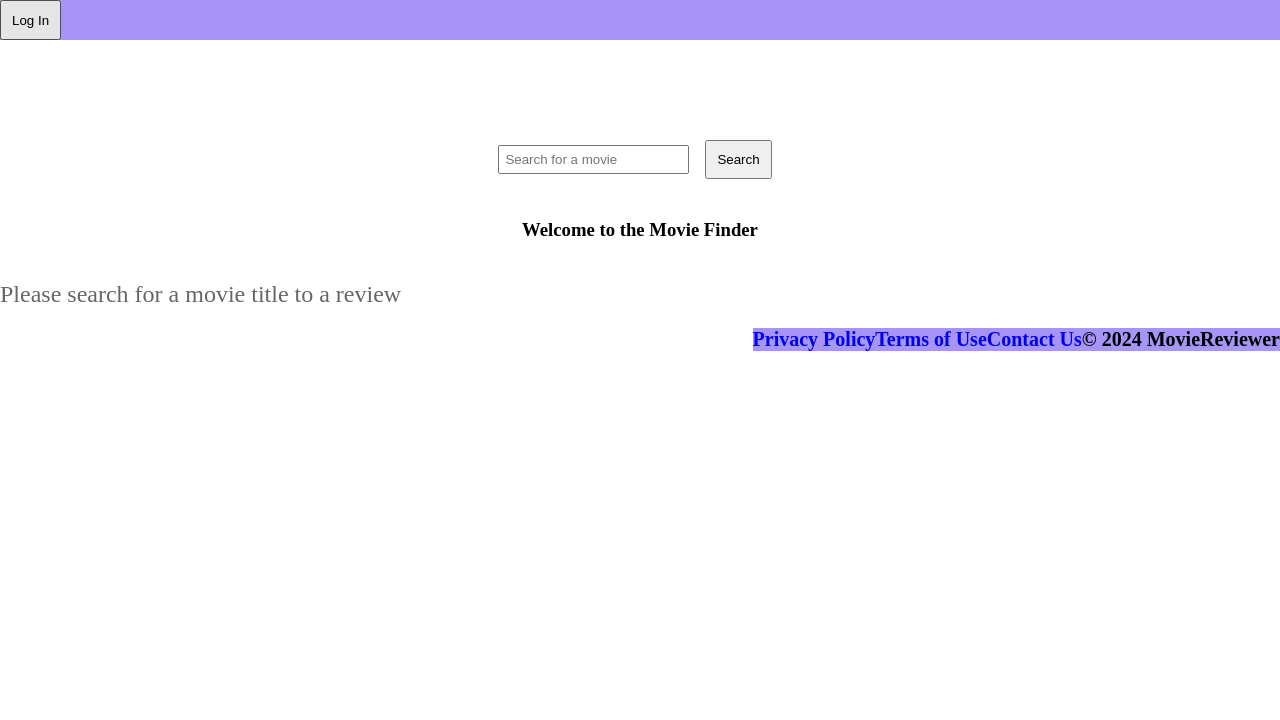
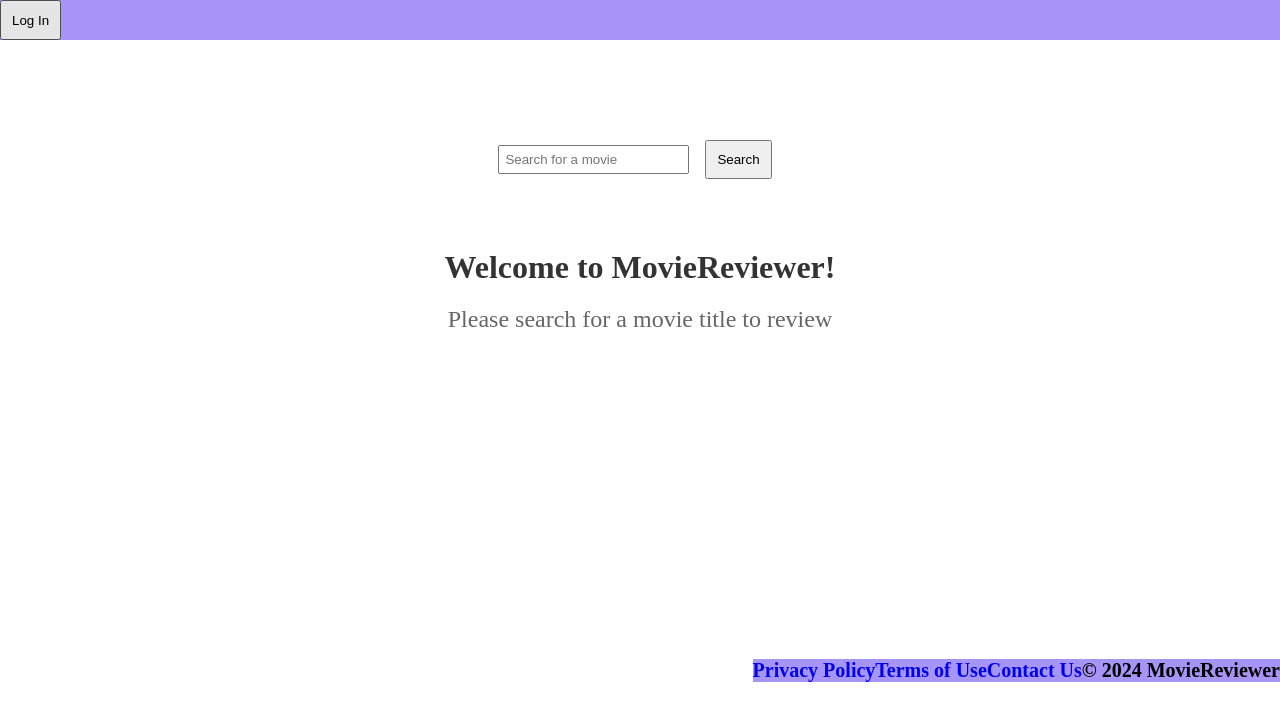
Before and after one commit to bunnyohare/Mah_Ellen_MovieReviewer_Capstone, a React (Vite) app in the folder client/: page /add-review in a window 1280 px wide. Shown: the top 720 px of the page. Built offline with nearby package versions, Linux system fonts and the light colour scheme; no server answers.

Commit message:
MovieSelect and Login style updates.

```diff
--- a/client/src/Pages/LogIn/LogIn.jsx
+++ b/client/src/Pages/LogIn/LogIn.jsx
@@ -26,6 +26,7 @@ const LogIn = () => {
   return (
     <div className='LogIn'>
       <div className='Welcome'>
+      <h1 style={{ color: '#333', fontSize: '32px', margin: '20px 0', fontWeight: 'bold' }}>Welcome to MovieReviewer!</h1>
       <h2>Please Login</h2>
       </div>
       <div id="LogIn-Form">
--- a/client/src/components/MovieSelect/MovieSelect.jsx
+++ b/client/src/components/MovieSelect/MovieSelect.jsx
@@ -39,12 +39,12 @@ function MovieSelect() {
         <div>
           {movies.length < 1 && initialLoad ? (
             <div id="Welcome-Box">
-              <h3 id="Welcome">Welcome to the Movie Finder</h3>
-              <p id="No-Favs">Please search for a movie title to a review</p>
+                <h1>Welcome to MovieReviewer!</h1>
+                <p>Please search for a movie title to review</p>
             </div>
           ) : (
             <div>
-              <MoviesList movies={movies} initialLoad={initialLoad} openAddReviewForm={handleMovieSelect} /> // Pass openAddReviewForm function to MoviesList
+              <MoviesList movies={movies} initialLoad={initialLoad} openAddReviewForm={handleMovieSelect} />
             </div>
           )}
         </div>
--- a/client/src/components/MovieSelect/movieSelect.css
+++ b/client/src/components/MovieSelect/movieSelect.css
@@ -0,0 +1,15 @@
+/* logIn.css */
+
+#Welcome-Box {
+    display: flex;
+    flex-direction: column; /* Arrange children vertically */
+    align-items: center; /* Center horizontally */
+    padding: 50px; /* Add padding for space around the content */
+    height: 60vh;
+}
+
+h1 {
+    align-self: center;
+    font-size: 32px;
+    font-weight: bold;
+}
```
